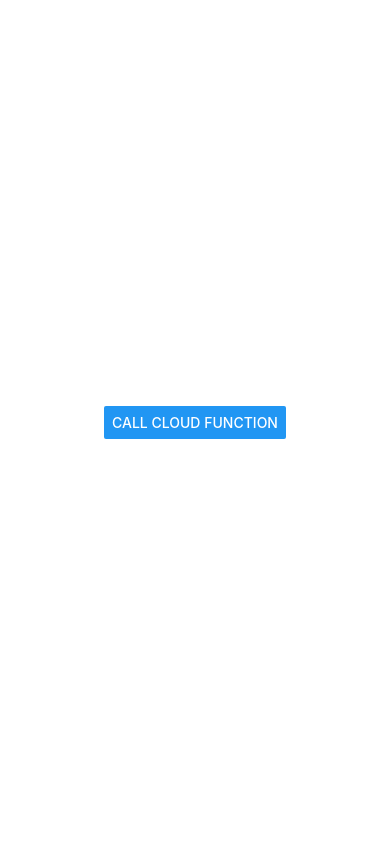
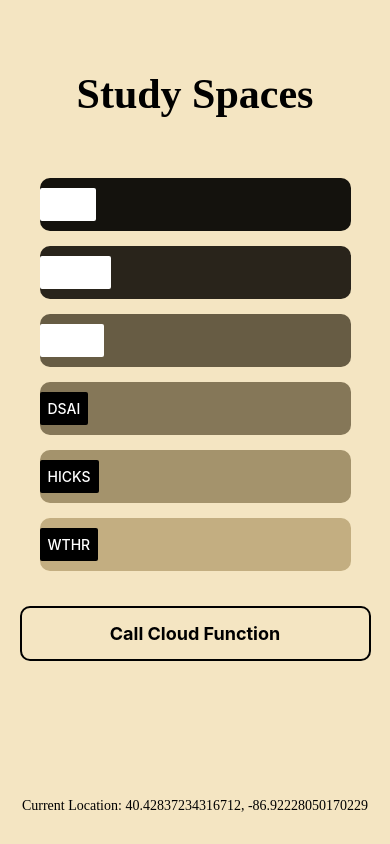
Before and after one commit to agheyi/StudyScout, a React Native app: screen / in a window 390 px wide. Built offline with nearby package versions, Linux system fonts and the light colour scheme.

Commit message:
dummy location stuff

```diff
--- a/App.js
+++ b/App.js
@@ -25,15 +25,20 @@ const app = getApps().length === 0 ? initializeApp(firebaseConfig) : getApp();
 const functions = getFunctions(app);
 
 
-// Mock data for building occupancy to control button colors and order
+// Mock data for building occupancy and locations
 const BUILDING_DATA = [
- { id: '1', name: 'WALC', occupancy: 0.1, isFunctional: true },
- { id: '2', name: 'Co-Rec', occupancy: 0.2, isFunctional: false },
- { id: '3', name: 'Krach', occupancy: 0.5, isFunctional: false },
- { id: '4', name: 'DSAI', occupancy: 0.65, isFunctional: false },
- { id: '5', name: 'Hicks', occupancy: 0.8, isFunctional: false },
- { id: '6', name: 'WTHR', occupancy: 0.95, isFunctional: false },
+ { id: '1', name: 'WALC', occupancy: 0.1, isFunctional: true, location: { latitude: 40.427627844398195, longitude: -86.91312700795571 } },
+ { id: '2', name: 'Co-Rec', occupancy: 0.2, isFunctional: false, location: { latitude: 40.42837234316712, longitude: -86.92228050170229 } },
+ { id: '3', name: 'Krach', occupancy: 0.5, isFunctional: false, location: { latitude: 40.42770007619064, longitude: -86.92119737471492 } },
+ { id: '4', name: 'DSAI', occupancy: 0.65, isFunctional: false, location: { latitude: 40.429194978141574, longitude: -86.91487983423372 } },
+ { id: '5', name: 'Hicks', occupancy: 0.8, isFunctional: false, location: { latitude: 40.42472895718729, longitude: -86.91255983053797 } },
+ { id: '6', name: 'WTHR', occupancy: 0.95, isFunctional: false, location: { latitude: 40.42661749484793, longitude: -86.91302332565841 } },
 ];
+
+const userLocation = {
+  latitude: 40.42837234316712,
+  longitude: -86.92228050170229
+};
 
 const WALC_HOURS = [
   'Monday: 7:00 AM - 12:00 AM',
@@ -61,49 +66,69 @@ const WALC_HOURS = [
 const getColorForOccupancy = (occupancy) => {
  const gold = { r: 206, g: 184, b: 136 }; // #CEB888
  const black = { r: 0, g: 0, b: 0 };    // #000000
-
-
  // Linearly interpolate between black and gold based on occupancy
  const r = Math.floor(black.r + (gold.r - black.r) * occupancy);
  const g = Math.floor(black.g + (gold.g - black.g) * occupancy);
  const b = Math.floor(black.b + (gold.b - black.b) * occupancy);
-
-
  return `rgb(${r},${g},${b})`;
 };
 
+// Find distance function
+const findDistance = (loc1, loc2) => {
+  const R = 3958.8;
+  const toRad = (value) => (value * Math.PI) / 180;
+  const lat1 = toRad(loc1.latitude);
+  const lon1 = toRad(loc1.longitude);
+  const lat2 = toRad(loc2.latitude);
+  const lon2 = toRad(loc2.longitude);
+  const deltaLat = lat2 - lat1;
+  const deltaLon = lon2 - lon1;
+  const a =
+    Math.sin(deltaLat / 2) * Math.sin(deltaLat / 2) +
+    Math.cos(lat1) *
+      Math.cos(lat2) *
+      Math.sin(deltaLon / 2) *
+      Math.sin(deltaLon / 2);
+  const c = 2 * Math.atan2(Math.sqrt(a), Math.sqrt(1 - a));
+  return R * c;
+};
 
-// Sort buildings from least busy (black) to most busy (gold)
-const sortedBuildings = [...BUILDING_DATA].sort((a, b) => a.occupancy - b.occupancy);
+// Add distance to the building data and sort them by occupancy
+const buildingsWithDistance = BUILDING_DATA.map(building => ({
+  ...building,
+  distance: findDistance(userLocation, building.location),
+}));
 
+const sortedBuildings = [...buildingsWithDistance].sort((a, b) => a.occupancy - b.occupancy);
 
 export default function App() {
- // Use state to manage which "page" is currently displayed
- const [currentPage, setCurrentPage] = useState('callFunction');
+  const [currentPage, setCurrentPage] = useState('studySpaces');
+  const [showDistances, setShowDistances] = useState(false); // New state variable
 
 
   const callMyFunction = () => {
     console.log("Button pressed!");
     const updateUserLocation = httpsCallable(functions, 'updateUserLocation');
-   const userLocation = { latitude: 40.4237, longitude: -86.9212 };
-   updateUserLocation(userLocation)
+    // Note: This userLocation is hardcoded for now, you would get it from a GPS API
+    const userLocationToSend = { latitude: 40.4237, longitude: -86.9212 };
+    updateUserLocation(userLocationToSend)
       .then((result) => {
         console.log("SUCCESS: The function returned:", result.data);
       })
       .catch((error) => {
         console.error("ERROR calling function:", error);
       });
-   // After calling the function, change the page to the study spaces screen
-   setCurrentPage('studySpaces');
+      // Set the state to true to show the distances
+      setShowDistances(true);
   };
 
 
- // This function renders the first screen
+ // This function renders the first screen (now deprecated in favor of the new button)
  const renderCallFunctionPage = () => (
   <View style={styles.initialContainer}>
     <Button
       title="Call Cloud Function"
-       onPress={callMyFunction}
+      onPress={() => setCurrentPage('studySpaces')}
     />
   </View>
 );
@@ -133,9 +158,25 @@ export default function App() {
              }}
              color={building.occupancy > 0.5 ? '#000' : '#fff'} // Set button text color to white for contrast
            />
+           {/* Conditionally render the distance */}
+           {showDistances && (
+             <Text style={styles.distanceText}>
+               {building.distance.toFixed(1)} mi
+             </Text>
+           )}
          </View>
        ))}
      </View>
+     {/* The new button to call the function */}
+     <TouchableOpacity
+       style={styles.callFunctionButton}
+       onPress={callMyFunction}
+     >
+       <Text style={styles.buttonText}>Call Cloud Function</Text>
+     </TouchableOpacity>
+     <Text style={styles.currentLocationText}>
+       Current Location: {userLocation.latitude}, {userLocation.longitude}
+     </Text>
    </View>
  );
 
@@ -147,7 +188,7 @@ export default function App() {
      <Image
        style={styles.walcImage}
        source={
-         require('/Users/shrreyasethu/StudyScout-6/IMG_5154.jpeg')
+         require('/Users/anwikagheyi/StudyScout/IMG_5154.jpeg')
        }
      />
      <ScrollView style={styles.scrollContent}>
@@ -168,9 +209,7 @@ export default function App() {
 
 
  // Conditional rendering to display the correct page
- if (currentPage === 'callFunction') {
-   return renderCallFunctionPage();
- } else if (currentPage === 'studySpaces') {
+ if (currentPage === 'studySpaces') {
    return renderStudySpacesPage();
  } else if (currentPage === 'walcDetails') {
    return renderWalcPage();
@@ -207,6 +246,9 @@ const styles = StyleSheet.create({
    overflow: 'hidden',
    marginBottom: 15,
    paddingVertical: 10,
+   flexDirection: 'row', // Align children (button and text) in a row
+   alignItems: 'center', // Center them vertically
+   justifyContent: 'space-between', // Push children to opposite ends
  },
  buildingImage: {
   width: '100%',
@@ -233,7 +275,8 @@ const styles = StyleSheet.create({
    height: 213.333,
    resizeMode: 'contain',
    borderRadius: 15,
- },backButtonContainer: {
+ },
+backButtonContainer: {
     position: 'absolute',
     bottom: 30,
     left: 20,
@@ -266,4 +309,38 @@ const styles = StyleSheet.create({
     fontSize: 18,
     fontWeight: 'bold',
   },
+  currentLocationText: {
+    position: 'absolute',
+    bottom: 30,
+    fontSize: 14,
+    color: '#000',
+    fontFamily: 'AvenirNext-Regular',
+    textAlign: 'center',
+    width: '100%',
+    paddingHorizontal: 20,
+  },
+  distanceText: {
+    color: '#fff', // White color for contrast on the dark button background
+    fontSize: 12,
+    fontWeight: 'bold',
+    fontFamily: 'AvenirNext-Regular',
+    paddingRight: 15, // Add some padding to the right of the text
+  },
+  callFunctionButton: {
+    width: '90%',
+    borderColor: '#000',
+    borderWidth: 2,
+    borderRadius: 10,
+    paddingVertical: 15,
+    marginBottom: 20,
+    alignItems: 'center',
+    justifyContent: 'center',
+    backgroundColor: 'transparent',
+    marginTop: 20,
+  },
+  buttonText: {
+    color: '#000',
+    fontSize: 18,
+    fontWeight: 'bold',
+  }
 });
```
Lines whose indentation alone changed are shown as unchanged.
